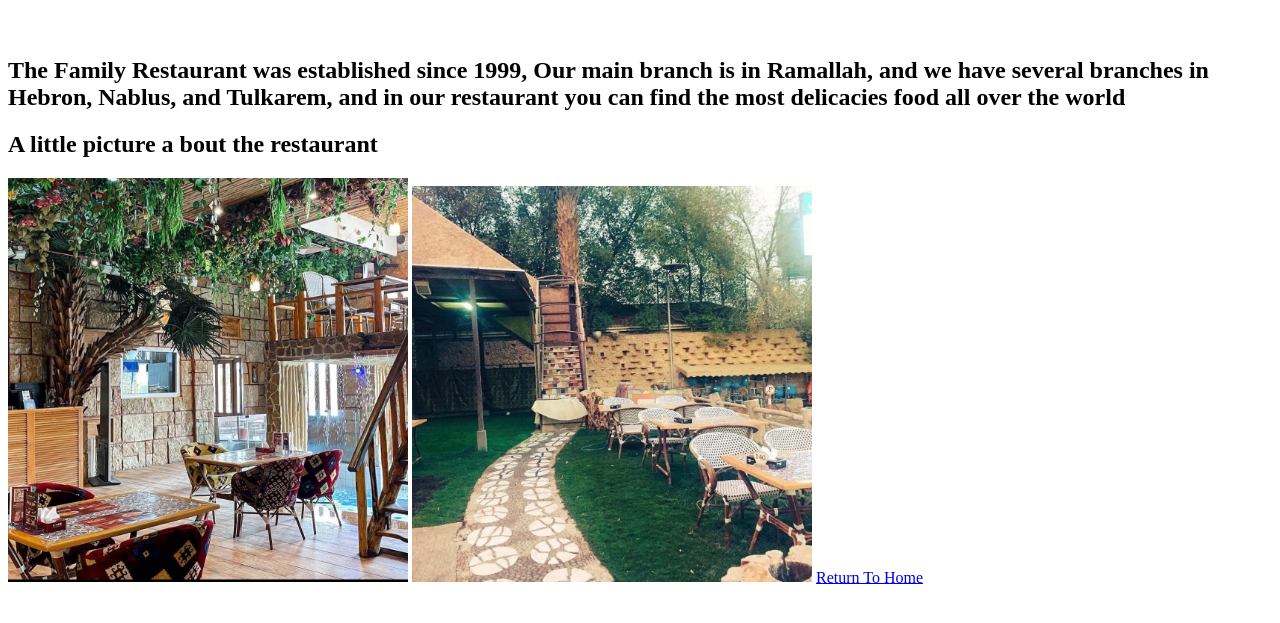
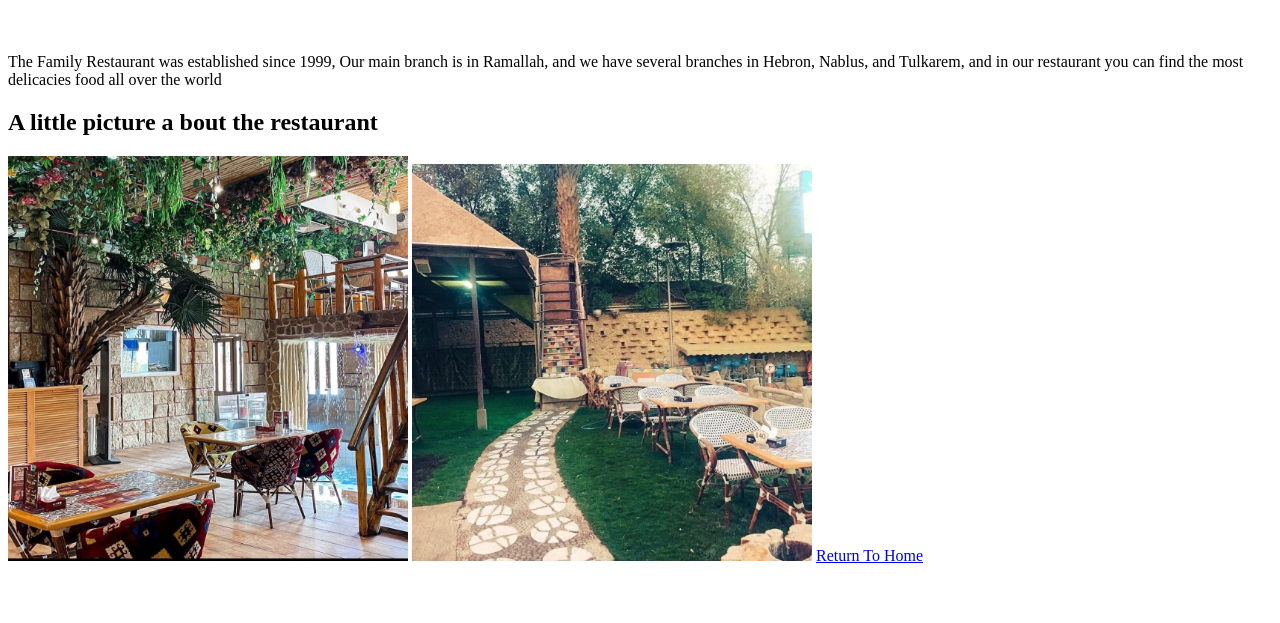
Before and after one commit to Msasnaser/taskk, a plain HTML site: page about.html in a window 1280 px wide. Shown: the part 61-684 px from the top of the page. Drawn offline with Linux system fonts and the light colour scheme.

Commit message:
Update about.html

```diff
--- a/about.html
+++ b/about.html
@@ -6,10 +6,10 @@
 <body>
     <h1>Welcome To The Family Restaurant</h1>
     <br/>
-<h2> The Family Restaurant was established since 1999,
+<p> The Family Restaurant was established since 1999,
      Our main branch is in Ramallah,
      and we have several branches in Hebron, Nablus, and Tulkarem,
-     and in our restaurant you can find the most delicacies food all over the world </h2>
+     and in our restaurant you can find the most delicacies food all over the world </p>
      <h2>A little picture a bout the restaurant</h2>
      <img src="image/re1.jpg" alt="Restaurant" width="400px">
      <img src="image/re2.jpg" alt="Restaurant" width="400px">
```
